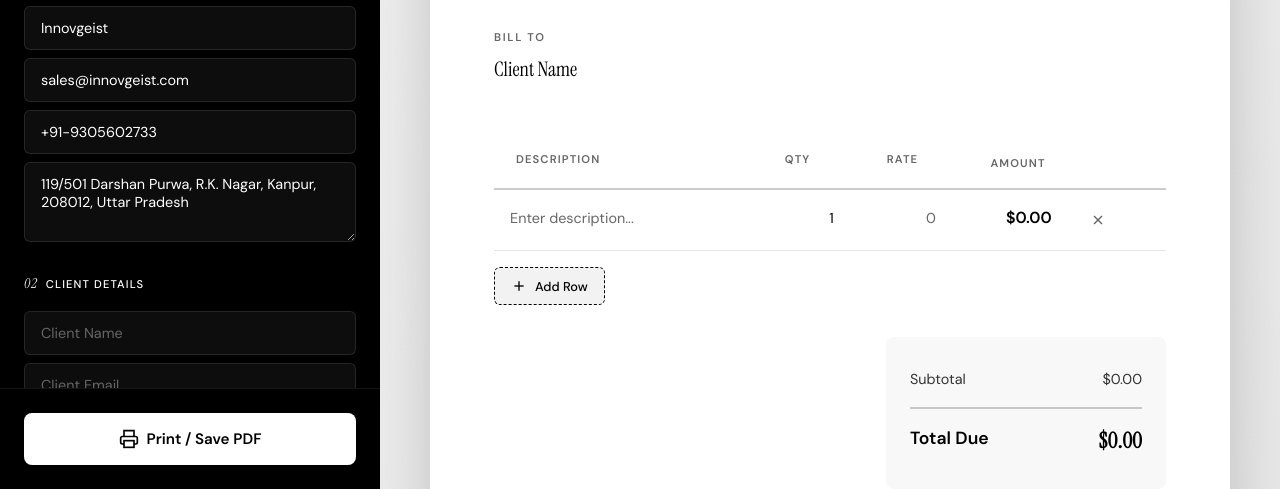
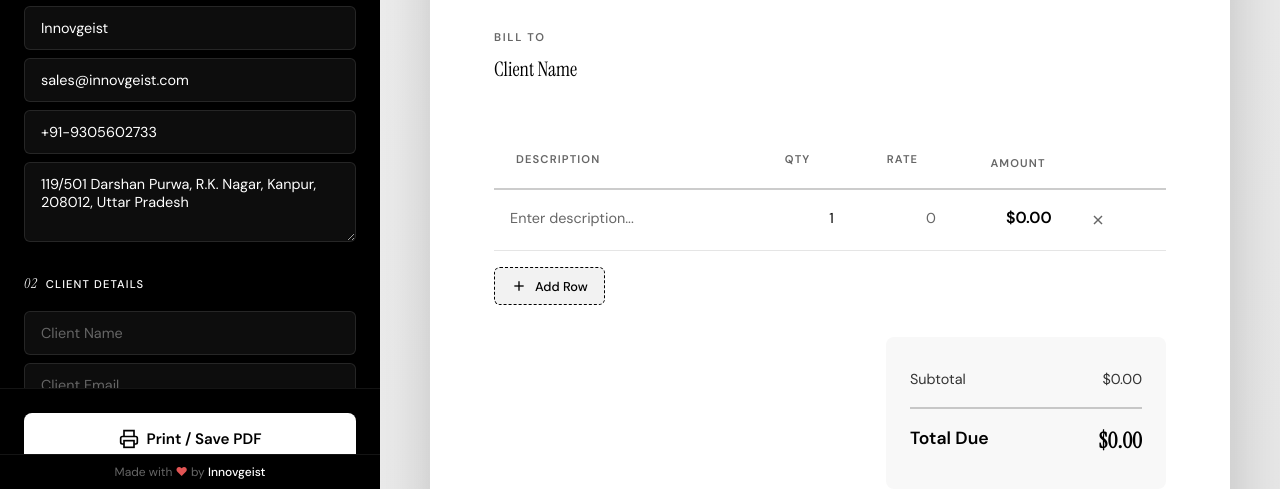
Before and after one commit to Innovgeist/invoice-generator, a plain HTML site: page index.html in a window 1280 px wide. Shown: the part 311-800 px from the top of the page. Drawn offline with Linux system fonts and the light colour scheme.

Commit message:
fixed favicon

```diff
--- a/index.html
+++ b/index.html
@@ -3,10 +3,45 @@
 <head>
     <meta charset="UTF-8">
     <meta name="viewport" content="width=device-width, initial-scale=1.0">
-    <title>Invoice Studio — Professional Invoice Generator</title>
+    <title>Invoice Studio — Professional Invoice Generator | Innovgeist</title>
+
+    <!-- SEO Meta Tags -->
+    <meta name="description" content="Create professional invoices instantly with Invoice Studio. Free online invoice generator with customizable templates, multi-currency support, tax calculations, and PDF export.">
+    <meta name="keywords" content="invoice generator, free invoice maker, online invoice, billing software, invoice template, PDF invoice, Innovgeist, professional invoices">
+    <meta name="author" content="Innovgeist">
+    <meta name="robots" content="index, follow">
+
+    <!-- Open Graph / Facebook -->
+    <meta property="og:type" content="website">
+    <meta property="og:url" content="https://invoice.innovgeist.com">
+    <meta property="og:title" content="Invoice Studio — Professional Invoice Generator">
+    <meta property="og:description" content="Create beautiful, professional invoices in seconds. Free online invoice generator with live preview, multi-currency support, and PDF export.">
+    <meta property="og:image" content="logo.png">
+    <meta property="og:site_name" content="Innovgeist">
+
+    <!-- Twitter -->
+    <meta name="twitter:card" content="summary_large_image">
+    <meta name="twitter:url" content="https://invoice.innovgeist.com">
+    <meta name="twitter:title" content="Invoice Studio — Professional Invoice Generator">
+    <meta name="twitter:description" content="Create beautiful, professional invoices in seconds. Free online invoice generator with live preview, multi-currency support, and PDF export.">
+    <meta name="twitter:image" content="logo.png">
+
+    <!-- Canonical URL -->
+    <link rel="canonical" href="https://invoice.innovgeist.com">
+
+    <!-- Favicon -->
+    <link rel="icon" type="image/png" href="logo.png">
+    <link rel="apple-touch-icon" href="logo.png">
+
+    <!-- Theme Color -->
+    <meta name="theme-color" content="#000000">
+
+    <!-- Fonts -->
     <link rel="preconnect" href="https://fonts.googleapis.com">
     <link rel="preconnect" href="https://fonts.gstatic.com" crossorigin>
     <link href="https://fonts.googleapis.com/css2?family=Instrument+Serif:ital@0;1&family=DM+Sans:ital,opsz,wght@0,9..40,300;0,9..40,400;0,9..40,500;0,9..40,600;1,9..40,400&display=swap" rel="stylesheet">
+
+    <!-- Styles -->
     <link rel="stylesheet" href="styles.css">
 </head>
 <body>
@@ -343,6 +378,11 @@
         </main>
     </div>
 
+    <!-- Made with love footer -->
+    <footer class="app-footer no-print">
+        <p>Made with <span class="heart">&#10084;</span> by <a href="https://innovgeist.com" target="_blank" rel="noopener noreferrer">Innovgeist</a></p>
+    </footer>
+
     <script src="script.js"></script>
 </body>
 </html>
--- a/styles.css
+++ b/styles.css
@@ -1084,3 +1084,53 @@ textarea {
     background: var(--accent);
     color: var(--paper);
 }
+
+/* ============================================
+   App Footer
+   ============================================ */
+
+.app-footer {
+    position: fixed;
+    bottom: 0;
+    left: 0;
+    width: 380px;
+    padding: var(--space-sm) var(--space-lg);
+    background: var(--ink);
+    border-top: 1px solid rgba(255, 255, 255, 0.08);
+    text-align: center;
+    z-index: 100;
+}
+
+.app-footer p {
+    font-size: 0.75rem;
+    color: var(--ink-muted);
+    margin: 0;
+}
+
+.app-footer .heart {
+    color: #e25555;
+    animation: heartbeat 1.5s ease-in-out infinite;
+}
+
+.app-footer a {
+    color: var(--paper);
+    text-decoration: none;
+    font-weight: 500;
+    transition: opacity 0.2s;
+}
+
+.app-footer a:hover {
+    opacity: 0.8;
+}
+
+@keyframes heartbeat {
+    0%, 100% { transform: scale(1); }
+    50% { transform: scale(1.1); }
+}
+
+@media (max-width: 1024px) {
+    .app-footer {
+        position: relative;
+        width: 100%;
+    }
+}
```
Also changed, not shown: 1 other file.
